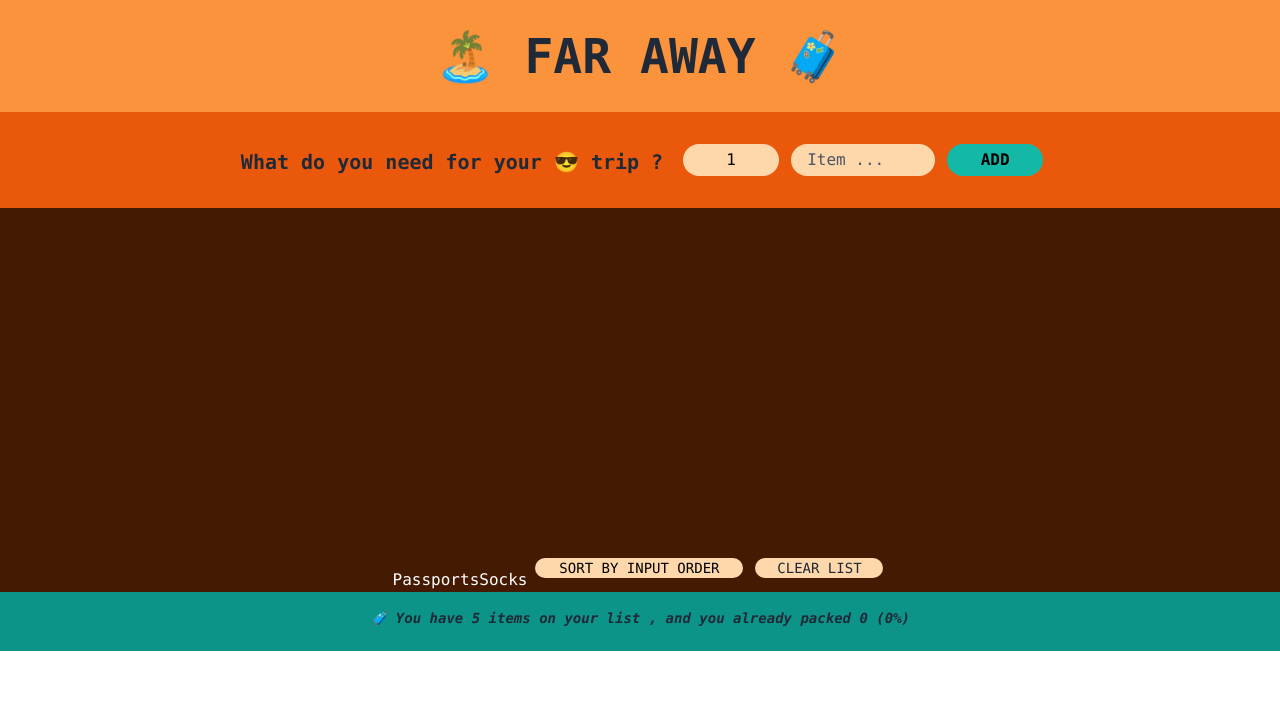
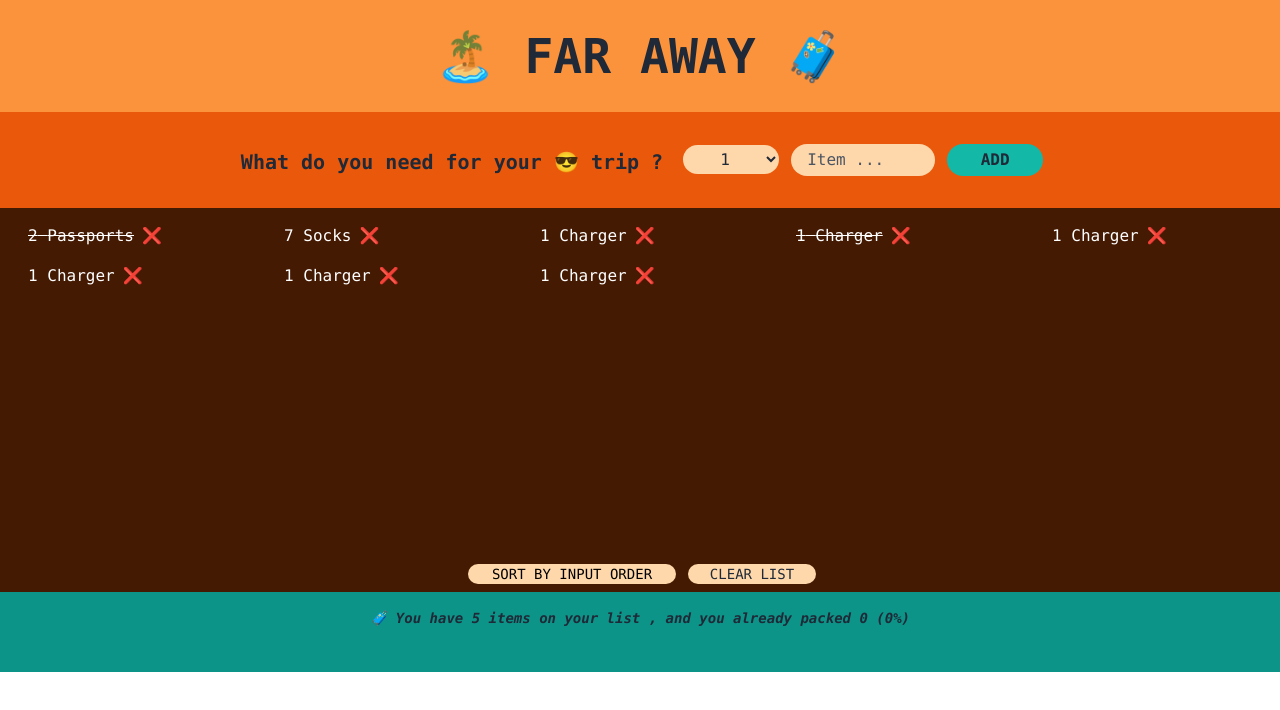
Before and after one commit to zahra-hjri/Travel-List-app, a React (Vite) app: page / in a window 1280 px wide. Shown: the top 710 px of the page. Built offline with nearby package versions, Linux system fonts and the light colour scheme.

Commit message:
added form controlled

```diff
--- a/src/components/Logo/Form/Form.jsx
+++ b/src/components/Logo/Form/Form.jsx
@@ -1,22 +1,52 @@
+import { useState } from "react";
+
 const Form = () => {
+  const [description, setDescription] = useState("");
+  const [quantity, setQuantity] = useState(1);
+
+  const handleSubmit = (e) => {
+    e.preventDefault();
+    if (!description) return;
+
+    const newItem = {
+      description,
+      quantity,
+      packed: false,
+      id: Date.now(),
+    };
+    setDescription("");
+    setQuantity(1);
+    console.log(newItem);
+  };
+
   return (
     <div className="bg-orange-600 h-24 w-full flex flex-col md:flex-row items-center justify-center py-5">
       <p className="font-bold text-sm md:text-xl px-3 pt-3 md:pt-1">
         What do you need for your 😎 trip ?
       </p>
-      <form className="py-3">
+      <form className="py-3" onSubmit={handleSubmit}>
+        <select
+          placeholder="1"
+          value={quantity}
+          onChange={(e) => setQuantity(Number(e.target.value))}
+          className="mx-1 lg:mx-2 w-16 md:w-16 lg:w-24 rounded-full  md:py-1 bg-orange-200 placeholder:text-black text-center"
+        >
+          {Array.from({ length: 20 }, (_, i) => i + 1).map((num) => (
+            <option value={num} key={num}>
+              {num}
+            </option>
+          ))}
+        </select>
         <input
-          placeholder="1"
-          className="mx-1 lg:mx-2 w-16 md:w-16 lg:w-24 rounded-full  md:py-1 bg-orange-200 placeholder:text-black text-center"
-        ></input>
-        <input
+          type="text"
           placeholder="Item ..."
+          value={description}
+          onChange={(e) => setDescription(e.target.value)}
           className="mx-1 lg:mx-1 w-36 rounded-full md:py-1 bg-orange-200 placeholder:text-gray-600 px-4"
         ></input>
-        <input
-          placeholder="ADD"
-          className="mx-1 lg:mx-2 w-16 lg:w-24 rounded-full md:py-1 bg-teal-500 placeholder:text-black font-bold text-center"
-        ></input>
+        <button className="mx-1 lg:mx-2 w-16 lg:w-24 rounded-full md:py-1 bg-teal-500 placeholder:text-black font-bold text-center">
+          ADD
+        </button>
       </form>
     </div>
   );
--- a/src/components/Logo/Items/Items.jsx
+++ b/src/components/Logo/Items/Items.jsx
@@ -1,5 +1,14 @@
-const Items = () => {
-  return <div>1</div>;
+const Items = ({ itemObj }) => {
+  return (
+    <div>
+      <li className="px-7 pt-4">
+        <span className={`text-white ${itemObj.packed ? "line-through" : ""}`}>
+          {itemObj.quantity} {itemObj.description}
+        </span>
+        <button className="mx-2">❌</button>
+      </li>
+    </div>
+  );
 };
 
 export default Items;
--- a/src/components/Logo/PackingList/PackingList.jsx
+++ b/src/components/Logo/PackingList/PackingList.jsx
@@ -1,21 +1,16 @@
 import initialItems from "../../../initialItems";
+import Items from "../Items/Items";
 
 const PackingList = () => {
-  initialItems.map((item) => {
-    console.log(item);
-  });
+  return (
+    <div className="bg-amber-950 h-96 flex flex-col justify-between">
+      <ul className="grid grid-cols-2 sm:grid-cols-3 lg:grid-cols-5">
+        {initialItems.map((item) => (
+          <Items itemObj={item} key={item.id} />
+        ))}
+      </ul>
 
-  return (
-    <div className="bg-amber-950 h-96 flex justify-center items-end">
-      {initialItems.map((item) => {
-        return (
-          <>
-            <p className="text-white">{item.description}</p>
-          </>
-        );
-      })}
-
-      <form className="pb-3">
+      <form className="flex justify-center pb-2">
         <input
           placeholder="SORT BY INPUT ORDER"
           className="mx-1 lg:mx-2 w-48 md:w-52 rounded-full text-sm bg-orange-200 placeholder:text-black text-center"
--- a/src/components/Logo/Stats/Stats.css
+++ b/src/components/Logo/Stats/Stats.css
@@ -1,11 +1,11 @@
 @media screen and (min-width: 425px) {
   .main {
-    height: 5.7rem;
+    height: 6.05rem;
   }
 }
 
 @media screen and (min-width: 728px) {
   .main {
-    height: 3.7rem;
+    height: 5rem;
   }
 }
--- a/src/initialItems.js
+++ b/src/initialItems.js
@@ -1,6 +1,12 @@
 const initialItems = [
-  { id: 1, description: "Passports", quantity: 2, packed: false },
+  { id: 1, description: "Passports", quantity: 2, packed: true },
   { id: 2, description: "Socks", quantity: 7, packed: false },
+  { id: 3, description: "Charger", quantity: 1, packed: false },
+  { id: 4, description: "Charger", quantity: 1, packed: true },
+  { id: 5, description: "Charger", quantity: 1, packed: false },
+  { id: 6, description: "Charger", quantity: 1, packed: false },
+  { id: 7, description: "Charger", quantity: 1, packed: false },
+  { id: 8, description: "Charger", quantity: 1, packed: false },
 ];
 
 export default initialItems;
```
Also changed, not shown: .eslintrc.cjs.
